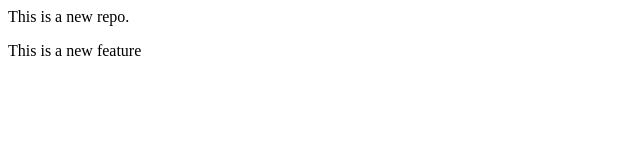
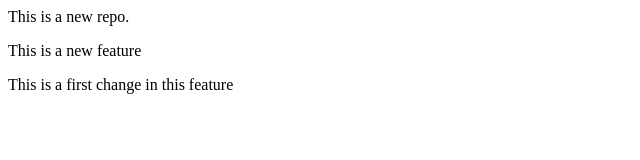
Before and after one commit to sarveshrelekar/LocalRepo, a plain HTML site: page index.html in a window 1280 px wide. Shown: the whole page, without its empty margins (0-640 px from the left). Drawn offline with Linux system fonts and the light colour scheme.

Commit message:
change in feature

```diff
--- a/index.html
+++ b/index.html
@@ -1,2 +1,3 @@
 <p>This is a new repo.</p>
 <p>This is a new feature</p>
+<p>This is a first change in this feature</p>
```
